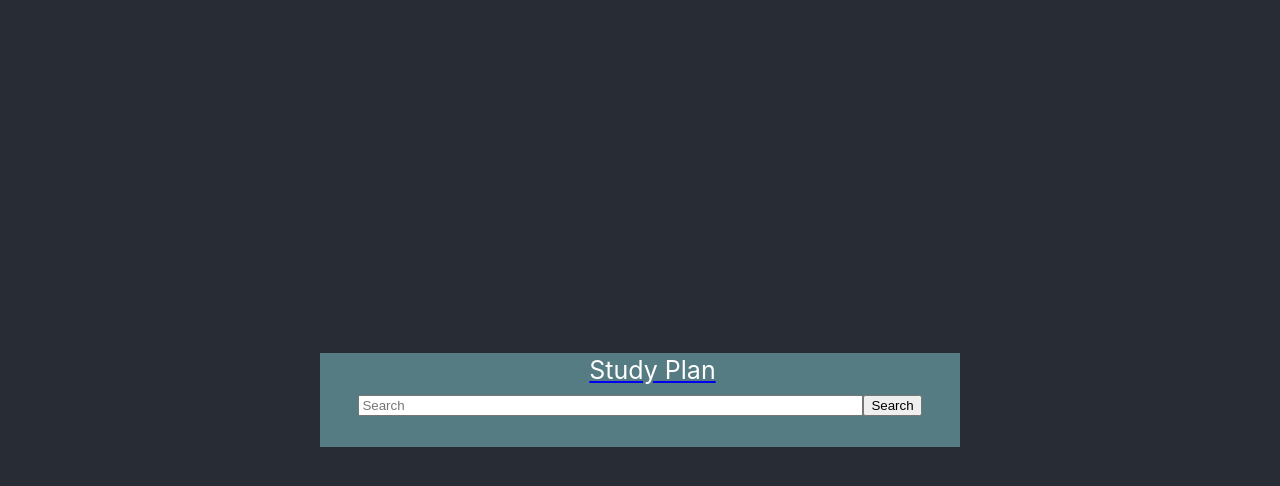
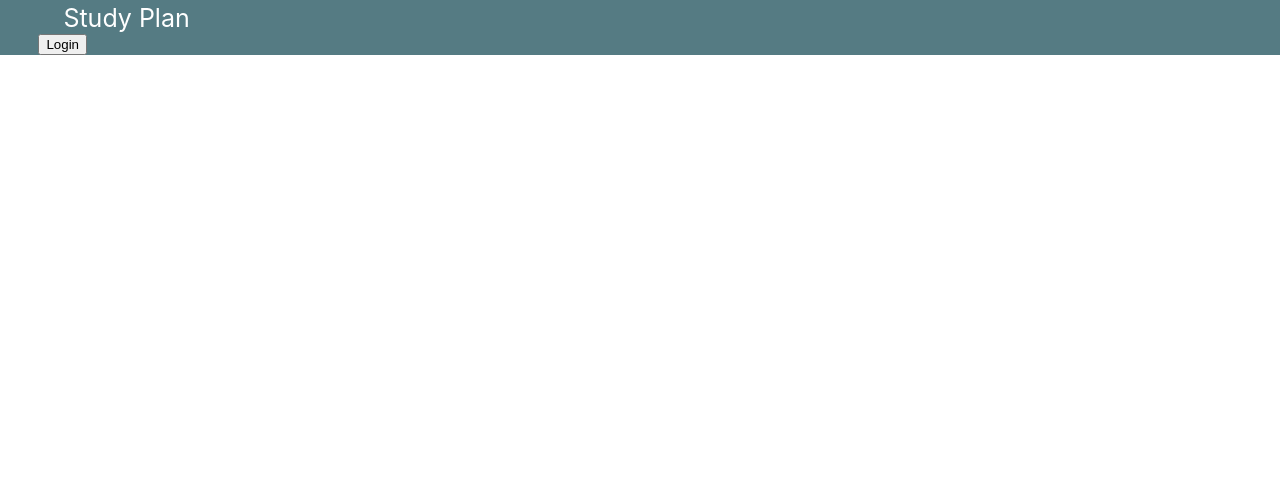
Before and after one commit to marco-milani/University-Exam, a React (Create React App) app in the folder client/: page / in a window 1280 px wide. Shown: the top 486 px of the page. Built offline with nearby package versions, Linux system fonts and the light colour scheme.

Commit message:
navbar with login button in the wrong place

```diff
--- a/client/src/components/myNavBar.js
+++ b/client/src/components/myNavBar.js
@@ -1,34 +1,23 @@
-import {Button, Container, Form, FormControl, Nav, Navbar} from "react-bootstrap";
-import {Link} from 'react-router-dom'
+import { Button, Container, Form, FormControl, Nav, Navbar } from "react-bootstrap";
+import { Link } from 'react-router-dom'
 function TopBar(props) {
-    const userColor = '#39AEA9';
     return (
-        <Navbar style={{backgroundColor: props.bg}} expand="lg"
-                className="justify-content-center align-content-center mh-10" sticky="top">
-          <Container style={{paddingTop: '0.2%', marginLeft: '3vw', marginRight: '3vw'}}>
-            <Navbar.Brand as={Link} to='/'>
-              <span style={{color: 'white', marginLeft: '1em', fontSize: 25}}>Study Plan</span></Navbar.Brand>
-            <Nav className="m-auto">
-              <Form className="d-flex">
-                <FormControl
-                    type="search"
-                    size='sm'
-                    htmlSize={60}
-                    placeholder="Search"
-                    className="me-2"
-                    aria-label="Search"
-                />
-                <Button variant={'outline-dark'}>Search</Button>
-              </Form>
-            </Nav>
+        <Navbar style={{ backgroundColor: props.bg }} expand="lg"
+            className="justify-content-center align-content-center mh-10" sticky="top">
+            <Container style={{ paddingTop: '0.2%', marginLeft: '3vw', marginRight: '3vw' }}>
+            <Nav.Item>
+                <Navbar.Brand>
+                    <span style={{ color: 'white', marginLeft: '1em', fontSize: 25 }}>Study Plan</span></Navbar.Brand>
 
-            <Button className='rounded-circle'
-                    style={{border:0, size: 50, padding: 0, alignContent: true, backgroundColor:userColor}}>
-            </Button>
-
-          </Container>
+                </Nav.Item>
+                <Nav.Item className="d-flex">
+                    <Button variant="outline-primary" size="lg" active>
+                        Login
+                    </Button>
+                    </Nav.Item>
+            </Container>
         </Navbar>
     );
-  }
+}
 
-  export{TopBar}
+export { TopBar }
--- a/client/src/components/routes.js
+++ b/client/src/components/routes.js
@@ -1,5 +1,5 @@
 import { TopBar } from "./myNavBar";
-import {Container} from "react-bootstrap"
+import { Container } from "react-bootstrap"
 function DefaultRoute() {
     return (
         <Container className='App'>
@@ -12,15 +12,13 @@ function DefaultRoute() {
 function ExamListRoute() {
 
     return (
-        <div className="App">
-            <header className="App-header">
-                <TopBar bg='#557B83' />
-            </header>
+        <>
+            <TopBar bg='#557B83' />
             <Container fluid className='mx-auto my-3'>
 
             </Container>
-        </div>
-            )
+        </>
+    )
 
 }
-export {DefaultRoute,ExamListRoute}
+export { DefaultRoute, ExamListRoute }
```
